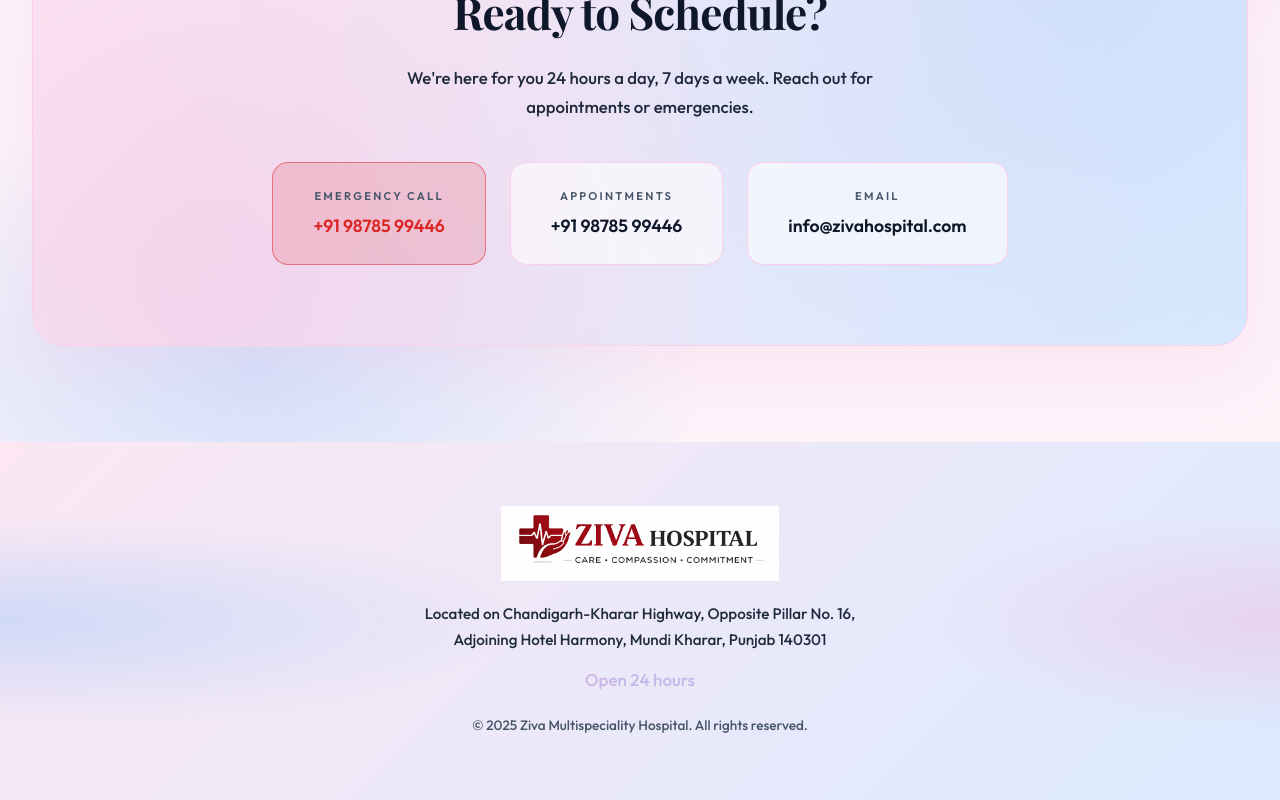
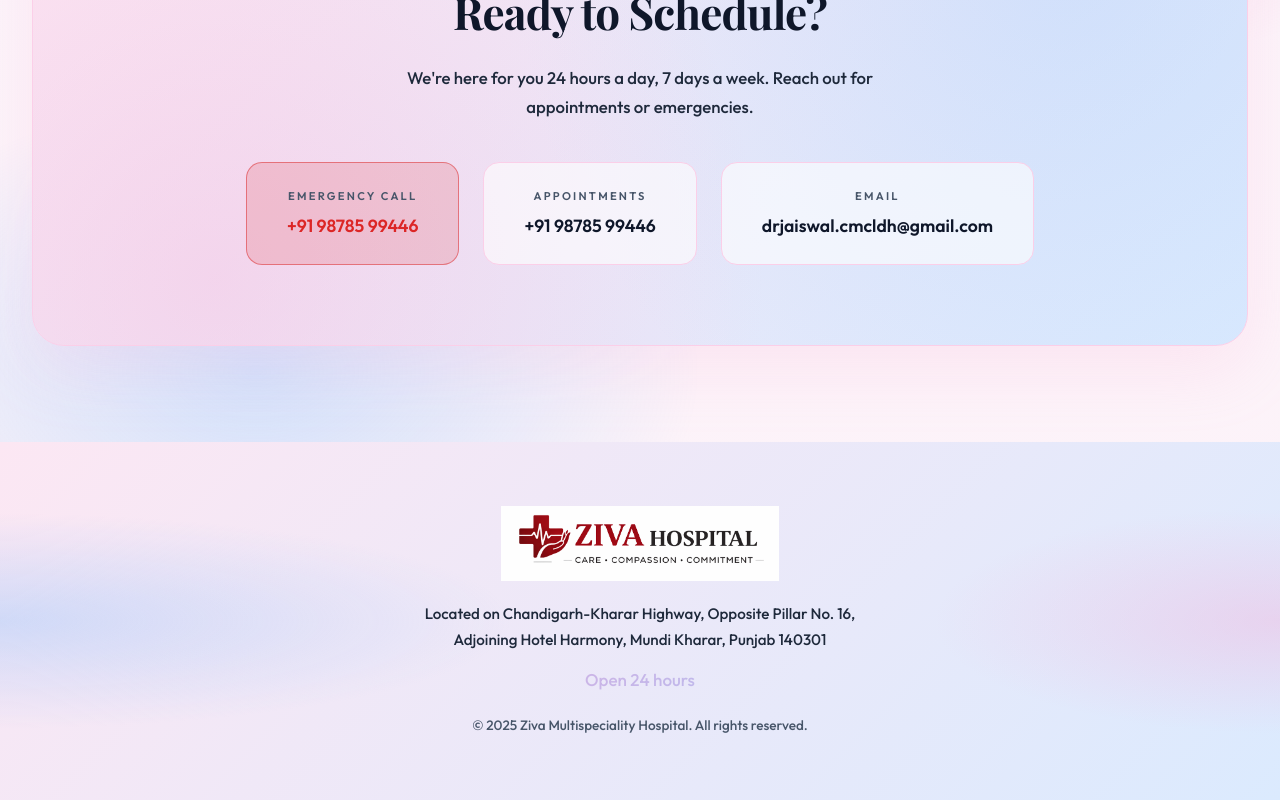
Before and after one commit to Kabir14815/ziva, a React (Vite) app: page / in a window 1280 px wide. Shown: the part 7469-8269 px from the top of the page. Built offline with nearby package versions, Linux system fonts and the light colour scheme; a web font is replaced by a local one.

Commit message:
Updated doctor list and contact info

```diff
--- a/src/components/Contact.jsx
+++ b/src/components/Contact.jsx
@@ -19,7 +19,7 @@ function Contact() {
               </a>
               <a href="mailto:info@zivahospital.com" className="contact-link">
                 <span className="contact-label">Email</span>
-                <span className="contact-value">info@zivahospital.com</span>
+                <span className="contact-value">drjaiswal.cmcldh@gmail.com</span>
               </a>
             </div>
           </div>
```
